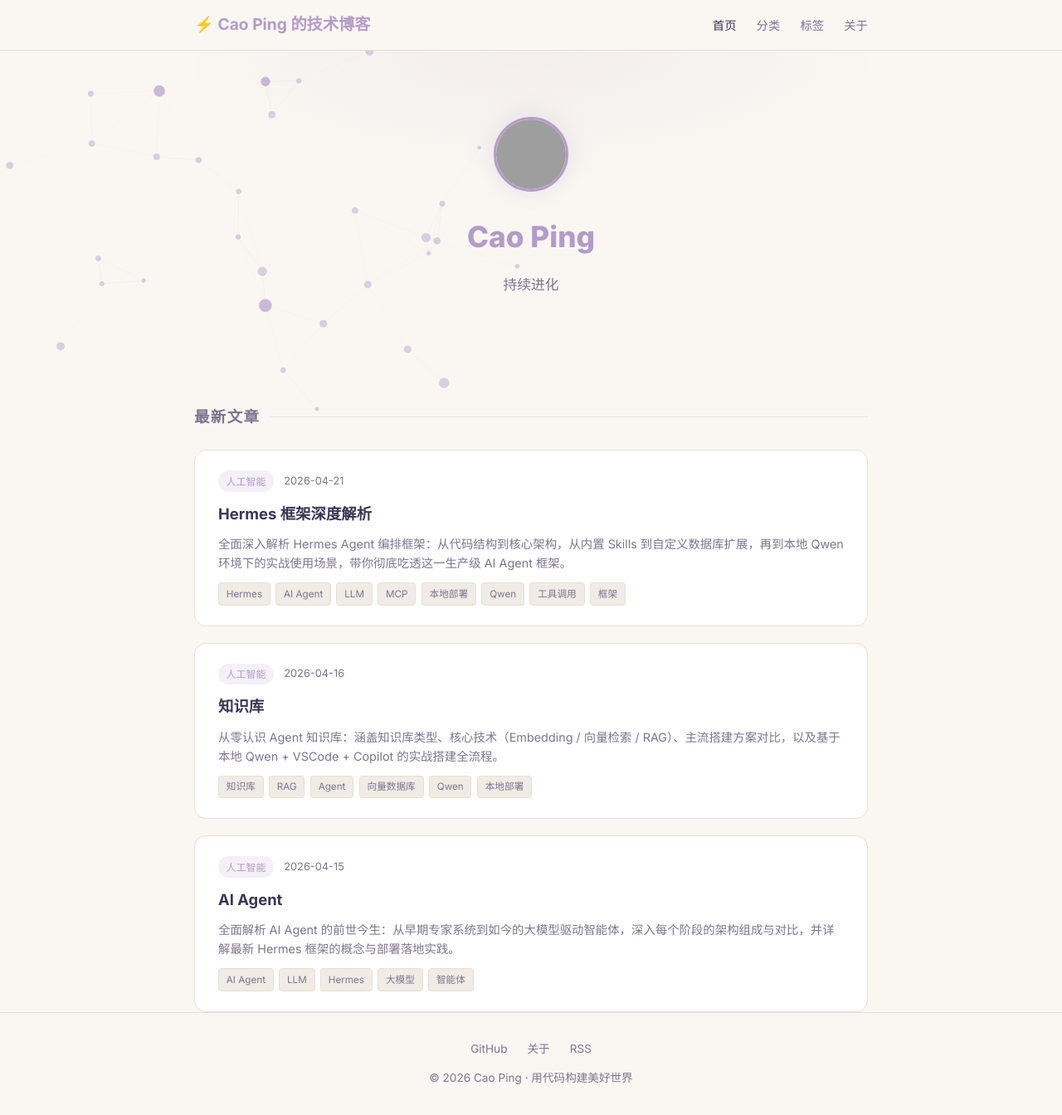
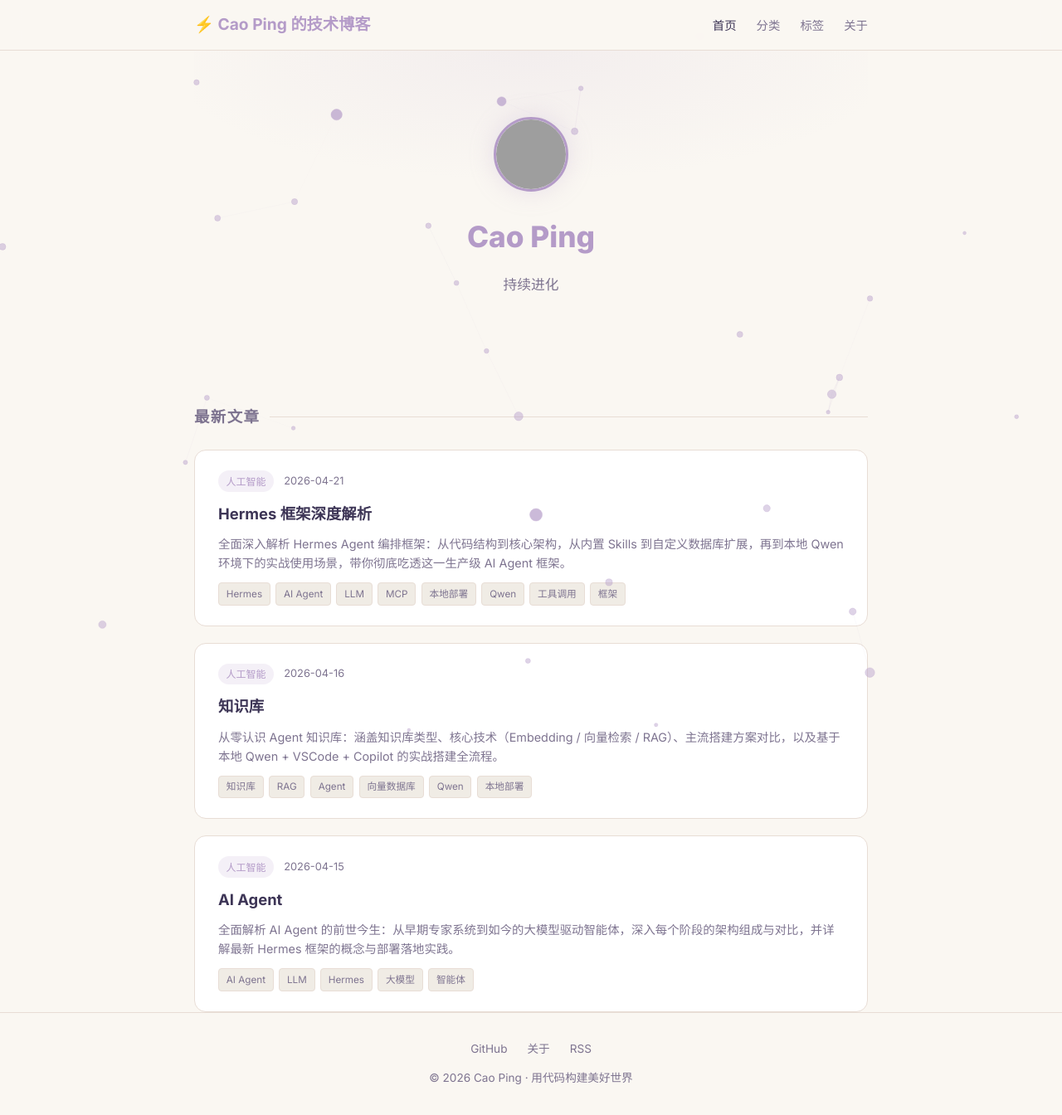
Before and after one commit to caoping0623/caoping0623.github.io, a Jekyll site: the page built from index.md, in a window 1280 px wide and 1344 px high. Shown: the whole window at 83% size. Built offline with Jekyll 4.4.1, drawn with Linux system fonts in a browser that asks for light colours; grey boxes are pictures that could not be loaded.

Commit message:
expand neuro-canvas effect to full page
Agent-Logs-Url: https://github.com/caoping0623/caoping0623.github.io/sessions/76f76fc0-9d1e-462c-8fb4-ff8a5589c3a4

Co-authored-by: caoping0623 <8804331+caoping0623@users.noreply.github.com>

```diff
--- a/assets/css/style.css
+++ b/assets/css/style.css
@@ -430,10 +430,10 @@ pre code {
 /* ===== Neural-node canvas (homepage top-left quarter) ===== */
 #neuro-canvas {
   position: fixed;
-  top: 60px;   /* below sticky header */
+  top: 0;
   left: 0;
-  width: 50vw;
-  height: 50vh;
+  width: 100vw;
+  height: 100vh;
   pointer-events: none;
   z-index: 0;
   opacity: 0.75;
```
Also changed, not shown: index.md (+2 -2 lines).
